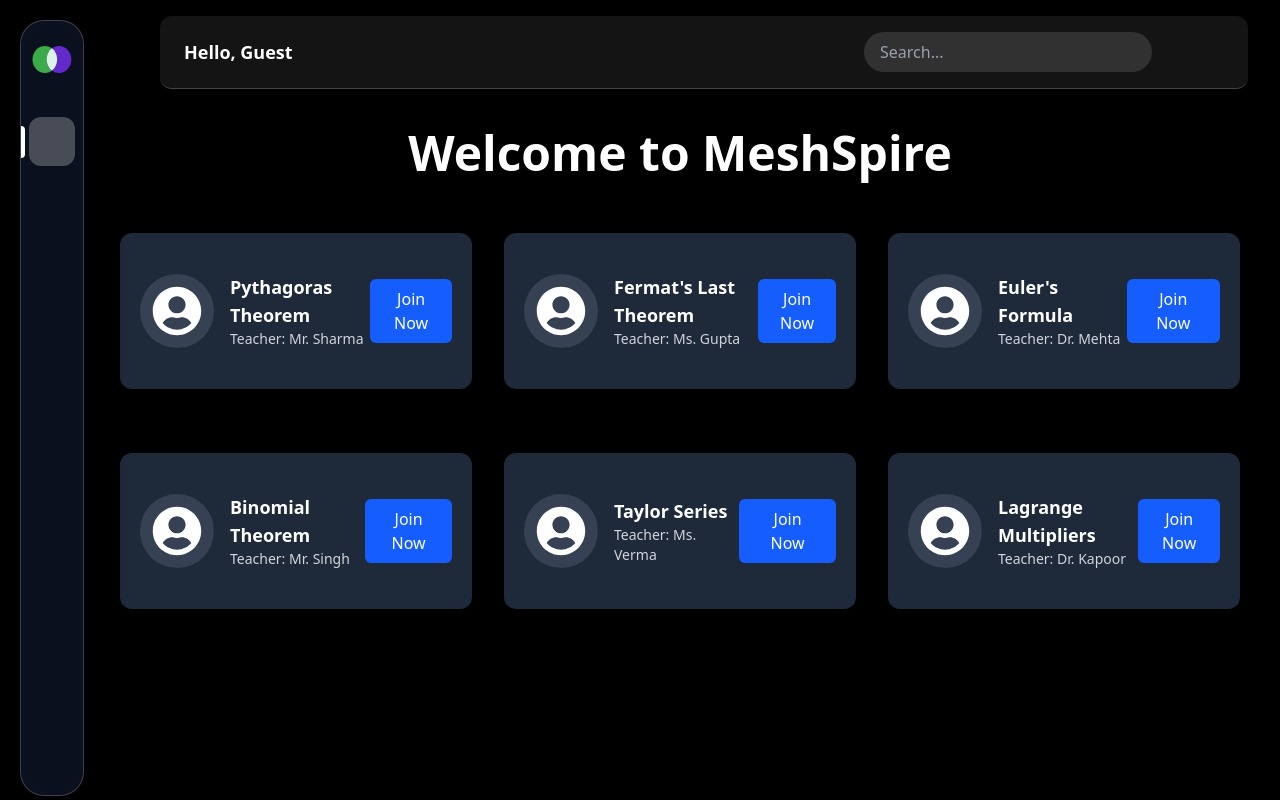
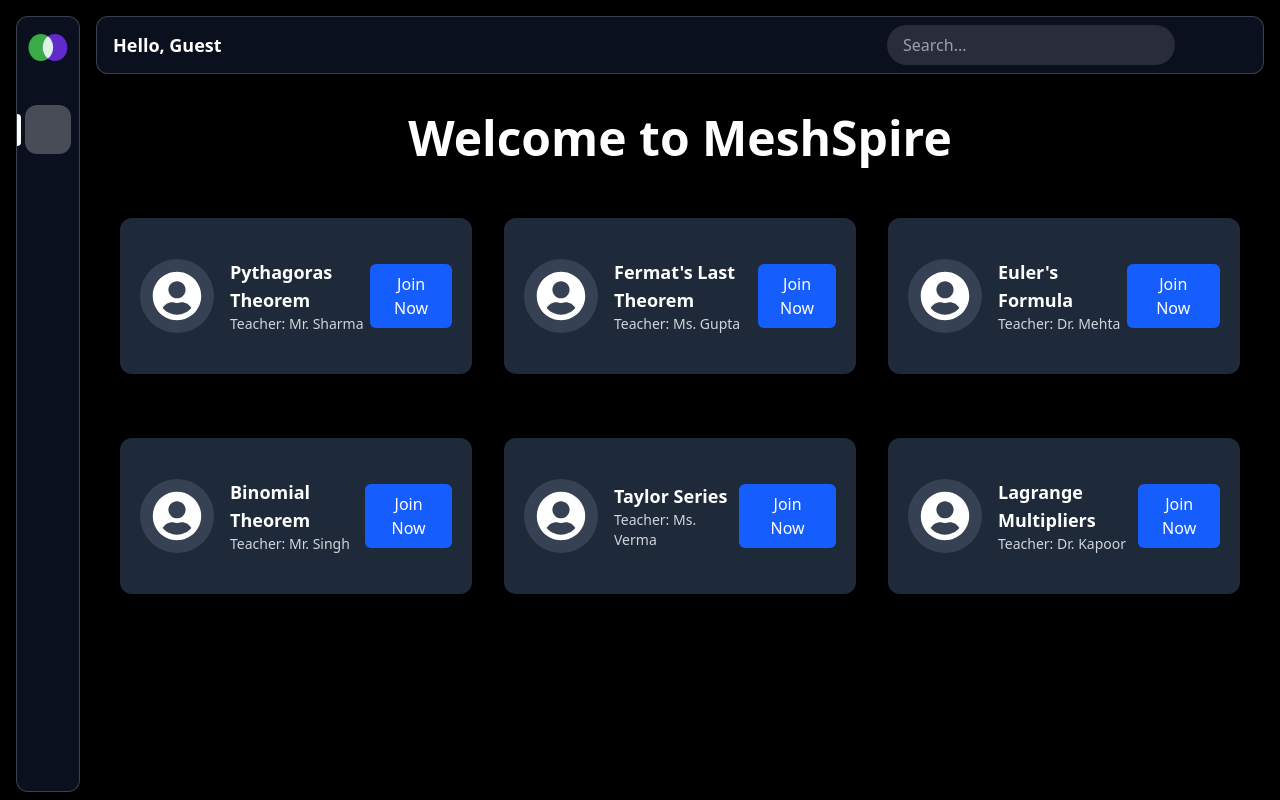
Before and after one commit to komal-kumawat/MESHSPIRE, a React (Vite) app in the folder frontend/: page /dashboard in a window 1280 px wide. Built offline with nearby package versions, Linux system fonts and the light colour scheme; no server answers; some icons are missing.

Commit message:
navbar styles

```diff
--- a/frontend/src/Component/Navbar.tsx
+++ b/frontend/src/Component/Navbar.tsx
@@ -38,9 +38,9 @@ const Navbar: React.FC<NavbarProps> = ({ isSidebarExpanded }) => {
 
   return (
     <nav
-      className={`sticky top-0 z-40 backdrop-blur-xl border-b border-[rgba(255,255,255,0.2)]
-      bg-[rgba(255,255,255,0.08)] text-white py-4 flex items-center justify-between transition-all duration-300
-      ${isSidebarExpanded ? "ml-56" : "ml-20"} mr-8 rounded-xl mt-4 px-6`}
+      className={`sticky top-0 z-40 backdrop-blur-xl border border-[rgba(255,255,255,0.2)]
+      bg-slate-900/70 text-white py-2 flex items-center justify-between transition-all duration-300
+      ${isSidebarExpanded ? "ml-2" : "ml-4"} mr-4 rounded-xl mt-4 px-4`}
     >
       <div
         className="text-lg font-semibold cursor-pointer"
--- a/frontend/src/Component/Sidebar.tsx
+++ b/frontend/src/Component/Sidebar.tsx
@@ -60,7 +60,7 @@ const Sidebar: React.FC<SidebarProps> = ({ onExpandChange }) => {
 
   return (
     <div
-      className={`m-5 shadow-2xl flex flex-col items-center py-6 gap-6 h-[97%] fixed rounded-3xl
+      className={`m-4 shadow-2xl flex flex-col items-center py-4 gap-6 h-[97%] fixed rounded-xl
       backdrop-blur-xl bg-slate-900/70 border border-[rgba(255,255,255,0.2)]
       transition-all duration-300 ease-in-out
       ${isExpanded ? "w-50" : "w-16"}
```
